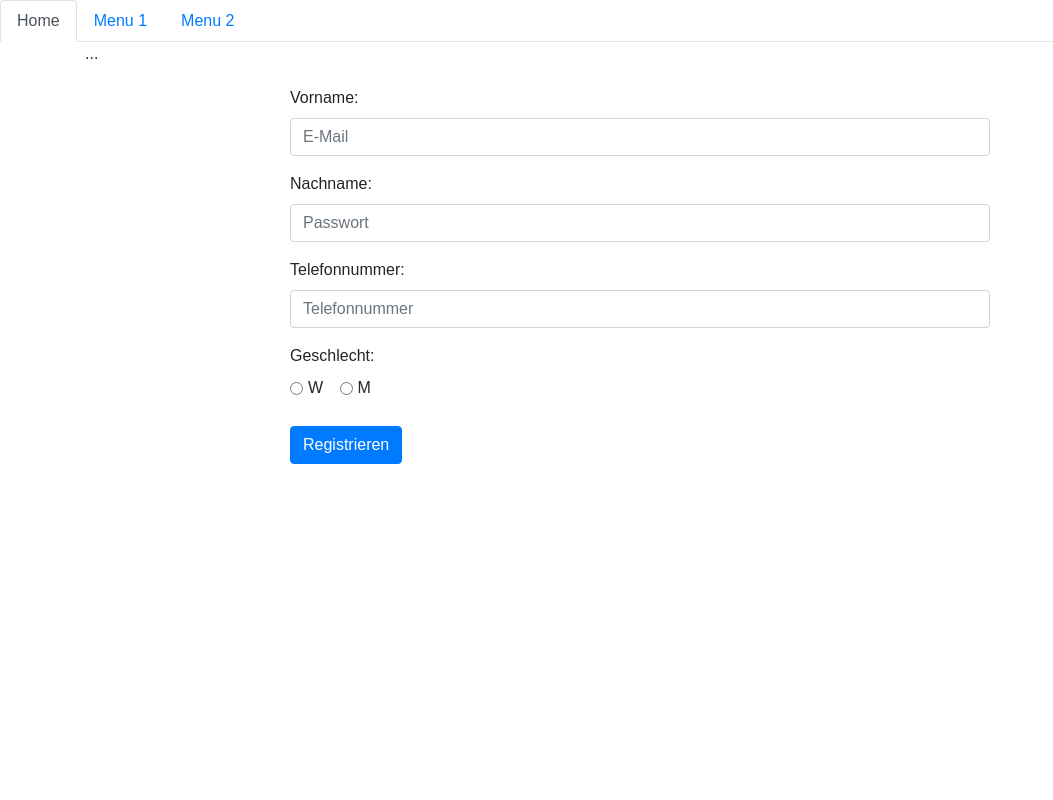
After one commit to BenjaminS01/IT-Projekt, a PHP site: template Code/IT-Projekt/views/pages/register.php in a window 1280 px wide. The commit adds this page. Shown: the whole page, without its empty margins (0-1053 px from the left). Run offline with PHP 8.4, Linux system fonts and the light colour scheme; the template is opened without the code that fills it, so the values that code supplies are empty.

Commit message:
login und register frontend

```diff
--- a/Code/IT-Projekt/assets/styles/style1.css
+++ b/Code/IT-Projekt/assets/styles/style1.css
@@ -0,0 +1,32 @@
+/************************************/
+
+
+/*          General             */
+
+
+/************************************/
+
+* {
+    box-sizing: border-box;
+    font-family: Arial, Helvetica, sans-serif;
+    margin: 0;
+    padding: 0;
+}
+
+body,
+html {
+    background: white;
+    height: 100%;
+}
+
+.login .mx-auto {
+    max-width: 700px;
+    width: 70%;
+    padding-top: 20px;
+}
+
+.register .mx-auto {
+    max-width: 700px;
+    width: 70%;
+    padding-top: 20px;
+}
--- a/Code/IT-Projekt/controller/pagesController.class.php
+++ b/Code/IT-Projekt/controller/pagesController.class.php
@@ -12,5 +12,9 @@ class PagesController extends \Trainingskalender\core\Controller
 
     }
 
+    public function actionRegister(){
+
+    }
+
 
 }
--- a/Code/IT-Projekt/views/layout.php
+++ b/Code/IT-Projekt/views/layout.php
@@ -7,6 +7,7 @@
   <script src="https://ajax.googleapis.com/ajax/libs/jquery/3.5.1/jquery.min.js"></script>
   <script src="https://cdnjs.cloudflare.com/ajax/libs/popper.js/1.16.0/umd/popper.min.js"></script>
   <script src="https://maxcdn.bootstrapcdn.com/bootstrap/4.5.2/js/bootstrap.min.js"></script>
+  <link rel="stylesheet" href="assets/styles/style1.css" type="text/css">
 </head>
 
 <body>
--- /dev/null
+++ b/Code/IT-Projekt/views/pages/register.php
@@ -0,0 +1,38 @@
+<div class="register">
+  <div class="mx-auto">
+    <form action="/action_page.php" class="needs-validation" novalidate>
+      <div class="form-group">
+        <label for="email">Vorname:</label>
+        <input type="text" class="form-control" id="registerEmail" placeholder="E-Mail" name="email" required>
+        <div class="valid-feedback">Gültig</div>
+        <div class="invalid-feedback">Bitte füllen Sie das Feld aus</div>
+      </div>
+      <div class="form-group">
+        <label for="pwd">Nachname:</label>
+        <input type="password" class="form-control" id="registerPasswort" placeholder="Passwort" name="pswd" required>
+        <div class="valid-feedback">Gültig</div>
+        <div class="invalid-feedback">Bitte füllen Sie das Feld aus</div>
+      </div>
+      <div class="form-group">
+        <label for="tel">Telefonnummer:</label>
+        <input type="password" class="form-control" id="registerPhone" placeholder="Telefonnummer" name="tel" required>
+        <div class="valid-feedback">Gültig</div>
+        <div class="invalid-feedback">Bitte füllen Sie das Feld aus</div>
+      </div>
+
+      <label for="tel">Geschlecht:</label>
+      <br>
+      <div class="form-check form-check-inline">
+        <input class="form-check-input" type="radio" name="inlineRadioOptions" id="inlineRadio1" value="option1">
+        <label class="form-check-label" for="inlineRadio1">W</label>
+      </div>
+      <div class="form-check form-check-inline">
+        <input class="form-check-input" type="radio" name="inlineRadioOptions" id="inlineRadio2" value="option2">
+        <label class="form-check-label" for="inlineRadio2">M</label>
+      </div>
+      <br>
+      <br>
+      <button type="submit" class="btn btn-primary">Registrieren</button>
+    </form>
+  </div>
+</div>
```
Also changed, not shown: Code/IT-Projekt/views/pages/login.php (+14 -13 lines).
